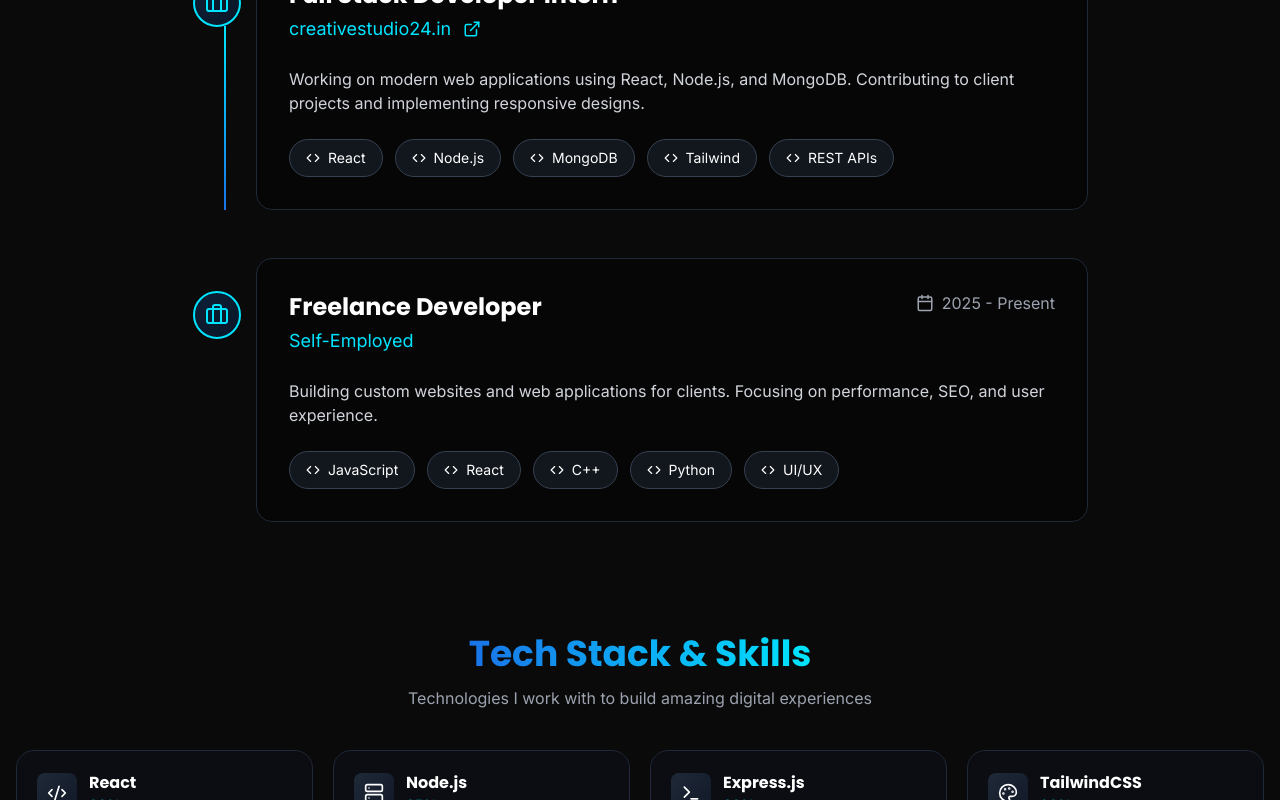
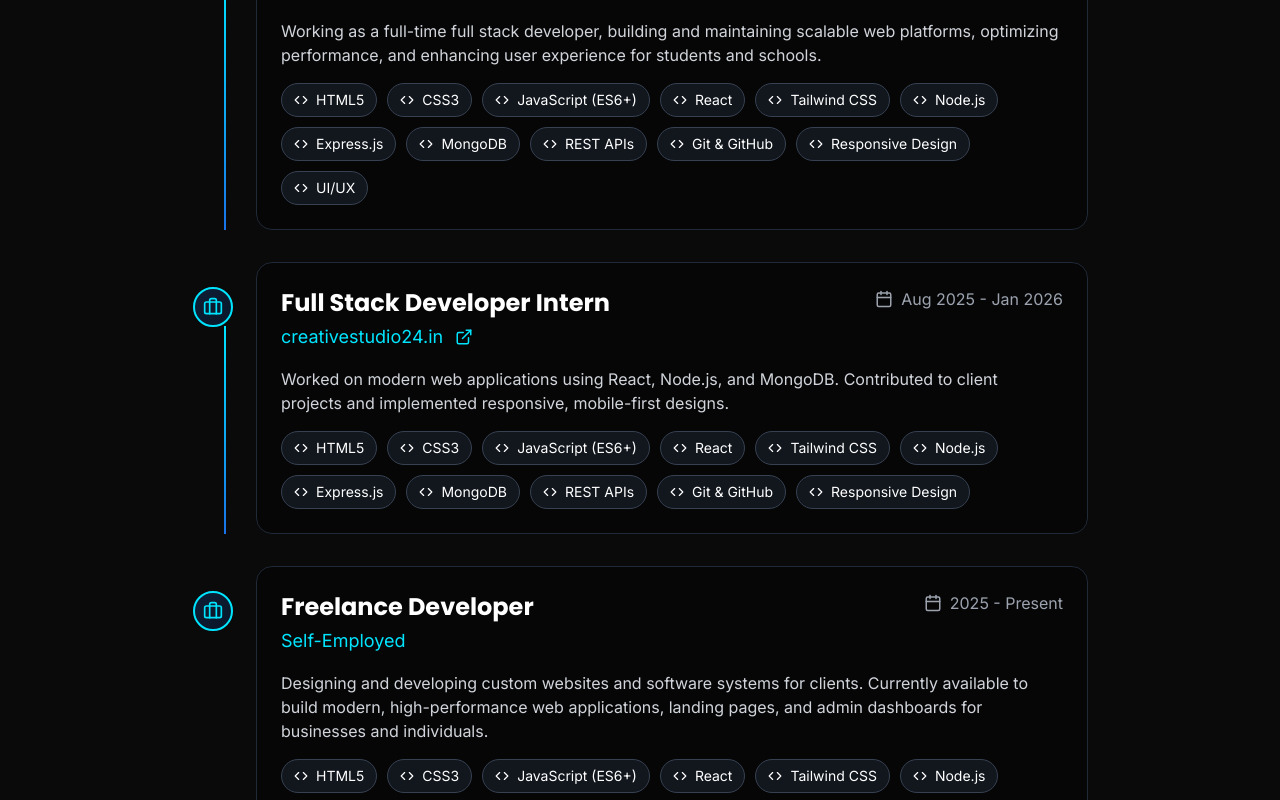
Before and after one commit to yuvraj-singh-0001/my-portfolio, a React (Vite) app in the folder client/: page / in a window 1280 px wide. Shown: the part 2620-3420 px from the top of the page. Built offline with nearby package versions, Linux system fonts and the light colour scheme; no server answers.

Commit message:
updated my job Experience in the Experience line ..

```diff
--- a/client/src/components/sections/ExperienceTimeline.jsx
+++ b/client/src/components/sections/ExperienceTimeline.jsx
@@ -4,28 +4,77 @@ import { Briefcase, Calendar, ExternalLink, Code } from 'lucide-react';
 const ExperienceTimeline = () => {
   const experiences = [
     {
+      title: 'Full Stack Developer',
+      company: 'The True Topper',
+      period: 'Feb 2026 - Present',
+      description:
+        'Working as a full-time full stack developer, building and maintaining scalable web platforms, optimizing performance, and enhancing user experience for students and schools.',
+      skills: [
+        'HTML5',
+        'CSS3',
+        'JavaScript (ES6+)',
+        'React',
+        'Tailwind CSS',
+        'Node.js',
+        'Express.js',
+        'MongoDB',
+        'REST APIs',
+        'Git & GitHub',
+        'Responsive Design',
+        'UI/UX',
+      ],
+      link: 'https://thetruetopper.com',
+    },
+    {
       title: 'Full Stack Developer Intern',
       company: 'creativestudio24.in',
-      period: '2025 - Present',
-      description: 'Working on modern web applications using React, Node.js, and MongoDB. Contributing to client projects and implementing responsive designs.',
-      skills: ['React', 'Node.js', 'MongoDB', 'Tailwind', 'REST APIs'],
-      link: 'https://creativestudio24.in'
+      period: 'Aug 2025 - Jan 2026',
+      description:
+        'Worked on modern web applications using React, Node.js, and MongoDB. Contributed to client projects and implemented responsive, mobile-first designs.',
+      skills: [
+        'HTML5',
+        'CSS3',
+        'JavaScript (ES6+)',
+        'React',
+        'Tailwind CSS',
+        'Node.js',
+        'Express.js',
+        'MongoDB',
+        'REST APIs',
+        'Git & GitHub',
+        'Responsive Design',
+      ],
+      link: 'https://creativestudio24.in',
     },
     {
       title: 'Freelance Developer',
       company: 'Self-Employed',
       period: '2025 - Present',
-      description: 'Building custom websites and web applications for clients. Focusing on performance, SEO, and user experience.',
-      skills: ['JavaScript', 'React', 'C++  ', 'Python ', 'UI/UX'],
-      link: null
-    }
+      description:
+        'Designing and developing custom websites and software systems for clients. Currently available to build modern, high-performance web applications, landing pages, and admin dashboards for businesses and individuals.',
+      skills: [
+        'HTML5',
+        'CSS3',
+        'JavaScript (ES6+)',
+        'React',
+        'Tailwind CSS',
+        'Node.js',
+        'Express.js',
+        'MongoDB',
+        'REST APIs',
+        'Git & GitHub',
+        'Responsive Design',
+        'UI/UX',
+      ],
+      link: null,
+    },
   ];
 
   return (
-    <section id="experience" className="py-20 relative">
+    <section id="experience" className="py-16 relative">
       <div className="container mx-auto px-6">
-        <div className="text-center mb-16">
-          <h2 className="font-poppins text-4xl md:text-5xl font-bold mb-6">
+        <div className="text-center mb-12">
+          <h2 className="font-poppins text-4xl md:text-5xl font-bold mb-4">
             <span className="bg-gradient-to-r from-accent to-neon-500 bg-clip-text text-transparent">
               Experience
             </span>
@@ -34,51 +83,58 @@ const ExperienceTimeline = () => {
 
         <div className="max-w-4xl mx-auto">
           {experiences.map((exp, index) => (
-            <div key={index} className="relative mb-12 last:mb-0">
-              {/* Timeline connector line */}
+            <div key={index} className="relative mb-8 last:mb-0">
               {index < experiences.length - 1 && (
-                <div className="absolute left-8 top-20 bottom-0 w-0.5 bg-gradient-to-b from-neon-500 to-accent"></div>
+                <div className="absolute left-8 top-16 bottom-0 w-0.5 bg-gradient-to-b from-neon-500 to-accent" />
               )}
 
-              <div className="relative glass-dark rounded-2xl p-8 ml-4 md:ml-16 border border-gray-800 hover:border-neon-500/50 transition-all duration-300">
-                {/* Timeline dot */}
-                <div className="absolute -left-4 md:-left-16 top-8">
-                  <div className="w-8 h-8 md:w-12 md:h-12 rounded-full bg-gradient-to-br from-accent/20 to-secondary/20 flex items-center justify-center border-2 border-neon-500">
-                    <Briefcase className="text-neon-500 w-5 h-5 md:w-6 md:h-6" />
+              <div className="relative glass-dark rounded-2xl p-6 ml-4 md:ml-16 border border-gray-800 hover:border-neon-500/50 transition-all duration-300">
+                <div className="absolute -left-4 md:-left-16 top-6">
+                  <div className="w-8 h-8 md:w-10 md:h-10 rounded-full bg-gradient-to-br from-accent/20 to-secondary/20 flex items-center justify-center border-2 border-neon-500">
+                    <Briefcase className="text-neon-500 w-5 h-5 md:w-5 md:h-5" />
                   </div>
                 </div>
 
-                <div className="flex flex-col md:flex-row md:items-start md:justify-between mb-4">
+                <div className="flex flex-col md:flex-row md:items-start md:justify-between mb-3">
                   <div>
-                    <h3 className="text-2xl font-bold mb-1">{exp.title}</h3>
-                    <div className="flex items-center space-x-3 text-neon-500 mb-2">
-                      <span className="text-lg">{exp.company}</span>
+                    <h3 className="text-xl md:text-2xl font-bold mb-1">
+                      {exp.title}
+                    </h3>
+                    <div className="flex items-center space-x-3 text-neon-500 mb-1">
+                      <span className="text-base md:text-lg">
+                        {exp.company}
+                      </span>
                       {exp.link && (
-                        <a href={exp.link} target="_blank" rel="noopener noreferrer" className="hover:text-accent">
+                        <a
+                          href={exp.link}
+                          target="_blank"
+                          rel="noopener noreferrer"
+                          className="hover:text-accent"
+                        >
                           <ExternalLink size={18} />
                         </a>
                       )}
                     </div>
                   </div>
 
-                  <div className="flex items-center space-x-2 text-gray-400 mt-2 md:mt-0">
+                  <div className="flex items-center space-x-2 text-gray-400 mt-1 md:mt-0 text-sm md:text-base">
                     <Calendar size={18} />
                     <span>{exp.period}</span>
                   </div>
                 </div>
 
-                <p className="text-gray-300 mb-6">
+                <p className="text-gray-300 mb-4 text-sm md:text-base">
                   {exp.description}
                 </p>
 
-                <div className="flex flex-wrap gap-3">
+                <div className="flex flex-wrap gap-2.5">
                   {exp.skills.map((skill, skillIndex) => (
                     <span
                       key={skillIndex}
-                      className="px-4 py-2 rounded-full bg-gray-800/50 border border-gray-700 text-sm flex items-center space-x-2"
+                      className="px-3 py-1.5 rounded-full bg-gray-800/50 border border-gray-700 text-xs md:text-sm flex items-center space-x-2"
                     >
                       <Code size={14} />
-                      <span>{skill}</span>
+                      <span>{skill.trim()}</span>
                     </span>
                   ))}
                 </div>
```
